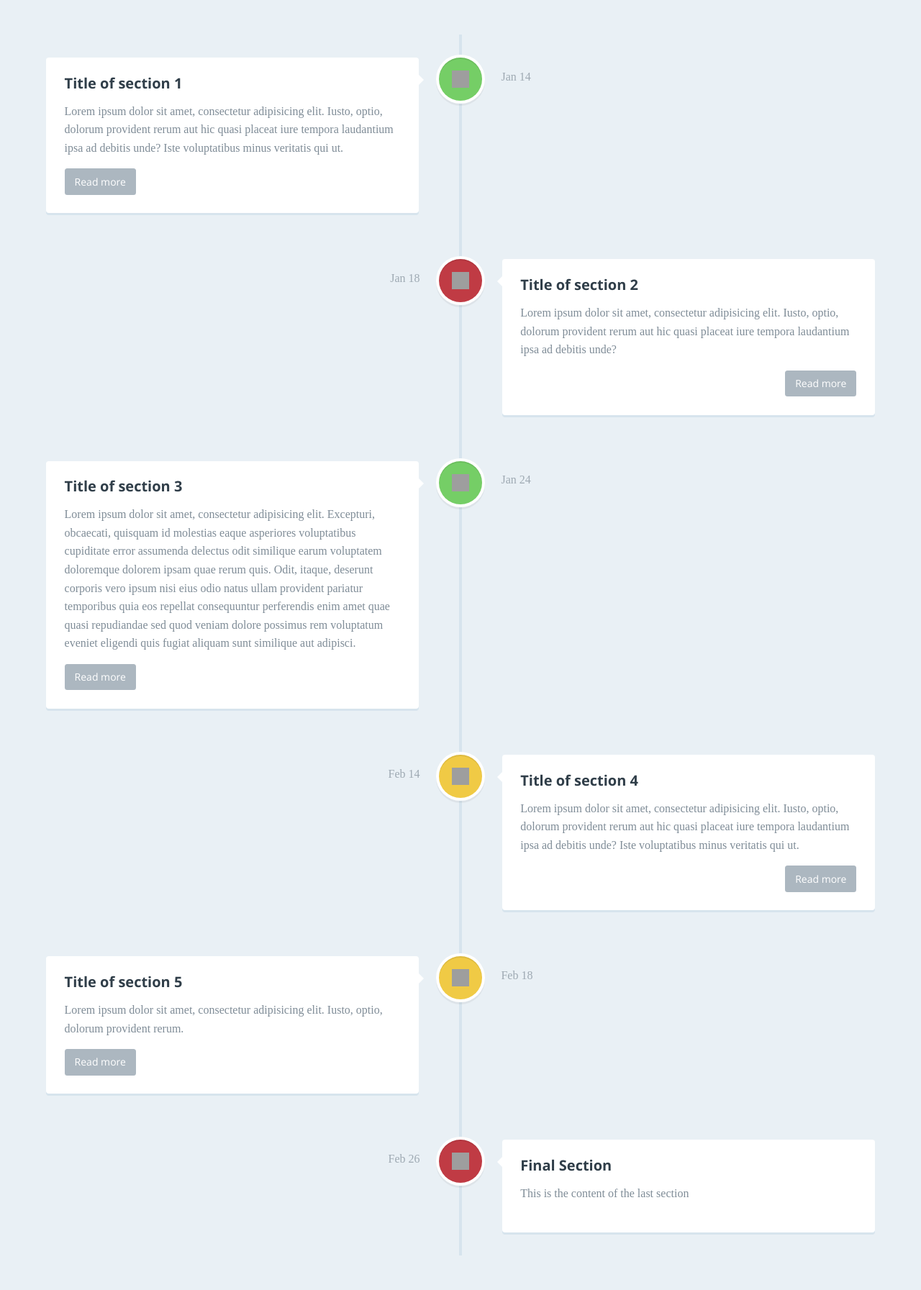
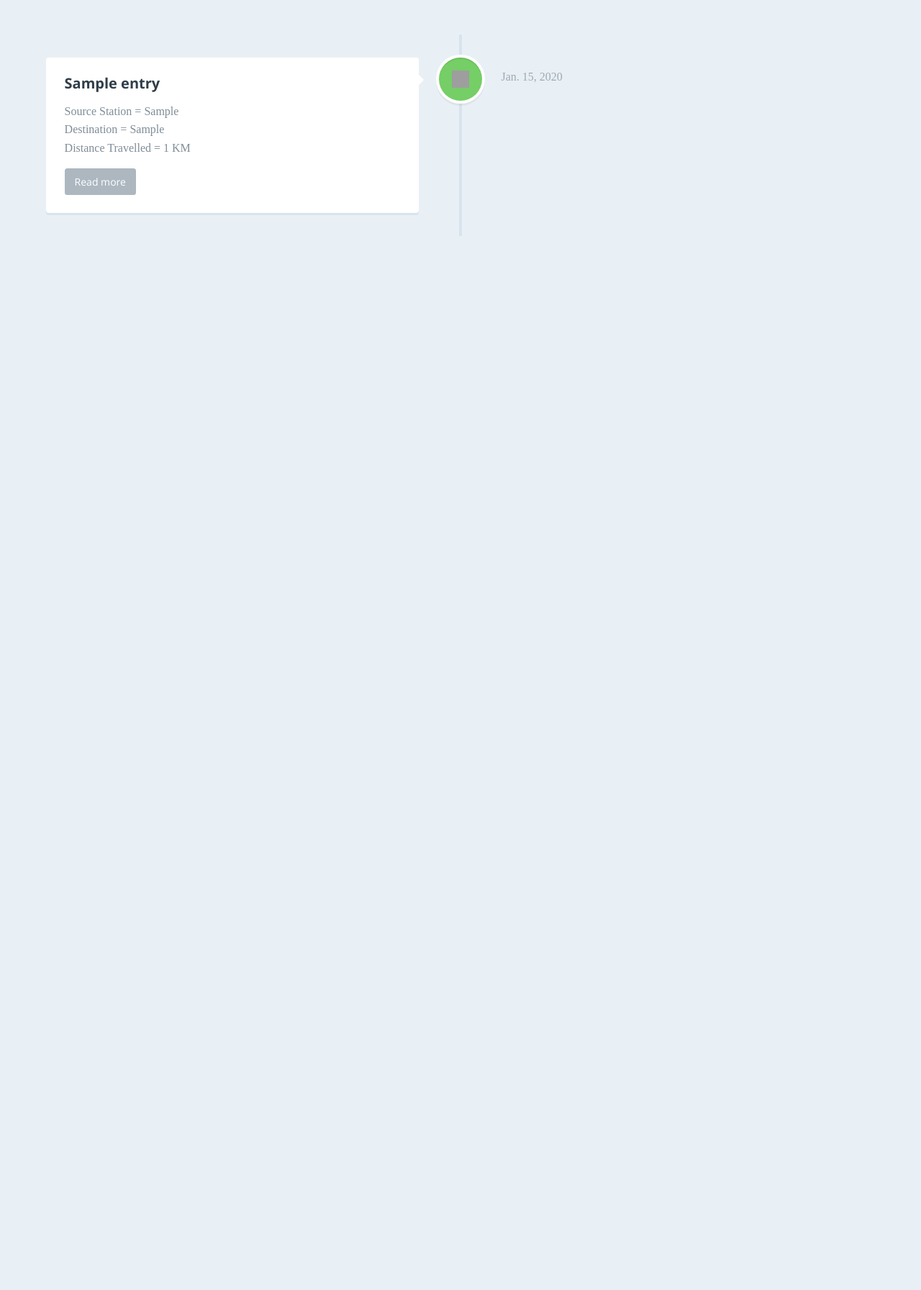
Before and after one commit to schafle/pyTravelogue, a Django app: page /journeys/records/ in a window 1280 px wide. Shown: the part 300-2093 px from the top of the page at 72% size. After the commit the page ends 628 px from the top, so only its background shows below. Run offline with Django 3.2, Linux system fonts and the light colour scheme; tables that the repository leaves empty hold one stand-in row (values such as "Sample post"); parts of the project's set-up code (start-up, migrations or seed data) failed here and were passed over; some libraries are stand-ins or nearby versions; some web fonts are replaced; grey boxes are pictures that could not be loaded.

Commit message:
timeline is made dynamic, records are stored with username, distance covered feature is made active

```diff
--- a/entry/views.py
+++ b/entry/views.py
@@ -1,5 +1,5 @@
 # Create your views here.
-from django.http import HttpResponse
+from django.http import HttpResponse, HttpResponseRedirect
 from django.template import RequestContext
 from django.shortcuts import render_to_response
 from entry.forms import EntryForm
@@ -104,4 +104,5 @@ def index(request):
 	context = RequestContext(request)
 	journey_list=Entries.objects.all()
 	context_dict = {'entries': journey_list}
-	return render_to_response('entry/index.html', context_dict, context)
+	#return render_to_response('entry/index.html', context_dict, context)
+	return HttpResponseRedirect('/journeys/')
--- a/journeys/views.py
+++ b/journeys/views.py
@@ -4,7 +4,7 @@ from django.template import RequestContext
 from django.shortcuts import render_to_response
 from journeys.models import Station
 from entry.models import Entries
-from django.db.models import Count
+from django.db.models import Count, Sum
 from django.db import connection
 from itertools import *
 
@@ -25,7 +25,7 @@ def index(request):
 	class_selection_list=Entries.objects.values('class_selection').annotate(count_class_selection=Count('class_selection'))
 	#train_type_list=Entries.objects.values('from_station').annotate(count_from_stations=Count('from_station'))
 	berth_list=Entries.objects.values('berth_selection').annotate(count_berth=Count('berth_selection'))
-	total_distance_travelled=19729
+	total_distance_travelled=Entries.objects.aggregate(Sum('distance_covered'))
 	number_of_places=Entries.objects.values('to_station').distinct().count()
 	number_of_trains=Entries.objects.values('train_name').distinct().count()
 	number_of_journeys_in_a_year=query_to_dicts("select (select year(date_of_journey)) as year, count(*) as all_from from entry_entries group by (select year(date_of_journey)) order by (select year(date_of_journey))")
@@ -43,7 +43,7 @@ def index(request):
 	'berths':berth_list,
 	'number_of_places':number_of_places,
 	'number_of_trains':number_of_trains,
-	'total_distance_travelled':total_distance_travelled,
+	'total_distance_travelled':total_distance_travelled['distance_covered__sum'],
 	'number_of_journeys_in_a_year':number_of_journeys_in_a_year,
 	'number_of_journeys_in_a_month':number_of_journeys_in_a_month,
 	'number_of_journeys_in_a_weekday':number_of_journeys_in_a_weekday,
@@ -80,6 +80,6 @@ def records(request):
     # Request the context of the request.
     # The context contains information such as the client's machine details, for example.
 	context = RequestContext(request)
-	journey_list=Entries.objects.all()
+	journey_list=Entries.objects.all().order_by('-date_of_journey')
 	context_dict = {'entries': journey_list}
 	return render_to_response('journeys/records.html', context_dict, context)
--- a/templates/journeys/index.html
+++ b/templates/journeys/index.html
@@ -205,7 +205,7 @@
               <ul class="nav masthead-nav">
                 <li><a href="index.jsp">Home</a></li>
                 <li><a href="/entry/add_entry/">Add a Journey</a></li>
-                <li><a href="DisplayAllController">Records</a></li>
+                <li><a href="/journeys/records/">Records</a></li>
                 <li class="active"><a href="DisplayStatisticsController">Statistics</a></li>
                 <!-- <li><a href="DisplayLocationController">Locations</a></li> -->
 				{% if user.is_authenticated %}
--- a/templates/journeys/records.html
+++ b/templates/journeys/records.html
@@ -19,97 +19,25 @@
 	</header>
 
 	<section id="cd-timeline" class="cd-container">
+		{% for e in entries %}
 		<div class="cd-timeline-block">
 			<div class="cd-timeline-img cd-picture">
 				<img src="img/cd-icon-picture.svg" alt="">
 			</div> <!-- cd-timeline-img -->
 
 			<div class="cd-timeline-content">
-				<h2>Title of section 1</h2>
-				<p>Lorem ipsum dolor sit amet, consectetur adipisicing elit. Iusto,
-optio, dolorum provident rerum aut hic quasi placeat iure tempora
-laudantium ipsa ad debitis unde? Iste voluptatibus minus veritatis qui
-ut.</p>
+				<h2>{{ e.train_name }}</h2>
+				<p>
+					Source Station = {{ e.from_station }} </br>
+					Destination = {{ e.to_station }} </br>
+					Distance Travelled = {{ e.distance_covered }} KM </br>
+
+				</p>
 				<a href="#0" class="cd-read-more">Read more</a>
-				<span class="cd-date">Jan 14</span>
+				<span class="cd-date">{{ e.date_of_journey }}</span>
 			</div> <!-- cd-timeline-content -->
 		</div> <!-- cd-timeline-block -->
-
-		<div class="cd-timeline-block">
-			<div class="cd-timeline-img cd-movie">
-				<img src="img/cd-icon-movie.svg" alt="">
-			</div> <!-- cd-timeline-img -->
-
-			<div class="cd-timeline-content">
-				<h2>Title of section 2</h2>
-				<p>Lorem ipsum dolor sit amet, consectetur adipisicing elit. Iusto,
-optio, dolorum provident rerum aut hic quasi placeat iure tempora
-laudantium ipsa ad debitis unde?</p>
-				<a href="#0" class="cd-read-more">Read more</a>
-				<span class="cd-date">Jan 18</span>
-			</div> <!-- cd-timeline-content -->
-		</div> <!-- cd-timeline-block -->
-
-		<div class="cd-timeline-block">
-			<div class="cd-timeline-img cd-picture">
-				<img src="img/cd-icon-picture.svg" alt="">
-			</div> <!-- cd-timeline-img -->
-
-			<div class="cd-timeline-content">
-				<h2>Title of section 3</h2>
-				<p>Lorem ipsum dolor sit amet, consectetur adipisicing elit.
-Excepturi, obcaecati, quisquam id molestias eaque asperiores
-voluptatibus cupiditate error assumenda delectus odit similique earum
-voluptatem doloremque dolorem ipsam quae rerum quis. Odit, itaque,
-deserunt corporis vero ipsum nisi eius odio natus ullam provident
-pariatur temporibus quia eos repellat consequuntur perferendis enim amet
- quae quasi repudiandae sed quod veniam dolore possimus rem voluptatum
-eveniet eligendi quis fugiat aliquam sunt similique aut adipisci.</p>
-				<a href="#0" class="cd-read-more">Read more</a>
-				<span class="cd-date">Jan 24</span>
-			</div> <!-- cd-timeline-content -->
-		</div> <!-- cd-timeline-block -->
-
-		<div class="cd-timeline-block">
-			<div class="cd-timeline-img cd-location">
-				<img src="img/cd-icon-location.svg" alt="">
-			</div> <!-- cd-timeline-img -->
-
-			<div class="cd-timeline-content">
-				<h2>Title of section 4</h2>
-				<p>Lorem ipsum dolor sit amet, consectetur adipisicing elit. Iusto,
-optio, dolorum provident rerum aut hic quasi placeat iure tempora
-laudantium ipsa ad debitis unde? Iste voluptatibus minus veritatis qui
-ut.</p>
-				<a href="#0" class="cd-read-more">Read more</a>
-				<span class="cd-date">Feb 14</span>
-			</div> <!-- cd-timeline-content -->
-		</div> <!-- cd-timeline-block -->
-
-		<div class="cd-timeline-block">
-			<div class="cd-timeline-img cd-location">
-				<img src="img/cd-icon-location.svg" alt="">
-			</div> <!-- cd-timeline-img -->
-
-			<div class="cd-timeline-content">
-				<h2>Title of section 5</h2>
-				<p>Lorem ipsum dolor sit amet, consectetur adipisicing elit. Iusto, optio, dolorum provident rerum.</p>
-				<a href="#0" class="cd-read-more">Read more</a>
-				<span class="cd-date">Feb 18</span>
-			</div> <!-- cd-timeline-content -->
-		</div> <!-- cd-timeline-block -->
-
-		<div class="cd-timeline-block">
-			<div class="cd-timeline-img cd-movie">
-				<img src="img/cd-icon-movie.svg" alt="">
-			</div> <!-- cd-timeline-img -->
-
-			<div class="cd-timeline-content">
-				<h2>Final Section</h2>
-				<p>This is the content of the last section</p>
-				<span class="cd-date">Feb 26</span>
-			</div> <!-- cd-timeline-content -->
-		</div> <!-- cd-timeline-block -->
+		{% endfor %}
 	</section> <!-- cd-timeline -->
 <script type="text/javascript" src="js/jquery.js"></script>
 <script type="text/javascript" src="js/main.js"></script> <!-- Resource jQuery -->
```
Also changed, not shown: static/js/rango-ajax.js (+25 -2 lines), templates/entry/add_entry.html (+3 -4 lines), templates/entry/source_dest_list.html (+3 -4 lines).
